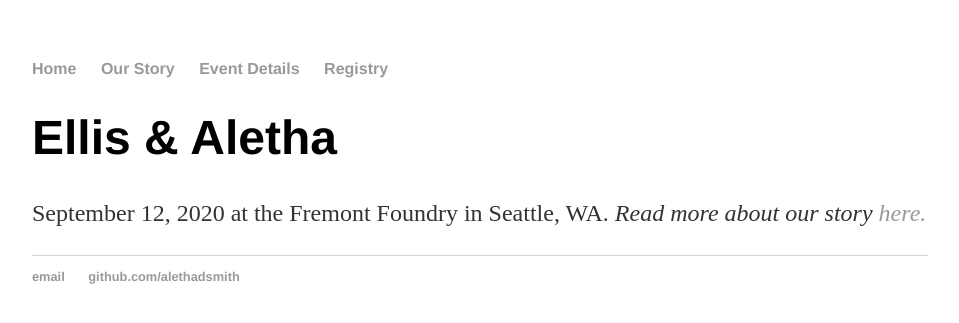
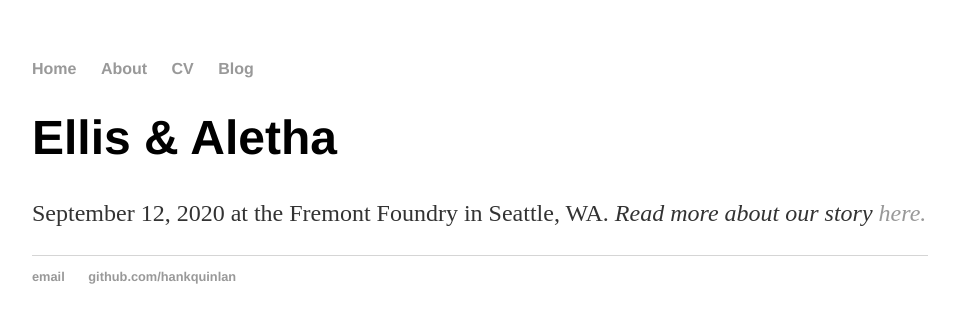
Before and after one commit to alethadsmith/alethadsmith.github.io, a Jekyll site: the page built from index.html, in a window 1280 px wide. Shown: the top 323 px of the page, without its empty margins (160-1119 px from the left). Built offline with Jekyll 4.4.1, drawn with Linux system fonts in a browser that asks for light colours.

Commit message:
Update index.html

```diff
--- a/index.html
+++ b/index.html
@@ -1,30 +1,8 @@
-<!DOCTYPE html>
-<html>
-	<head>
-		<title>Ellis & Aletha Smith Wedding</title>
-		<!-- link to main stylesheet -->
-		<link rel="stylesheet" type="text/css" href="/css/main.css">
-	</head>
-	<body>
-		<nav>
-    		<ul>
-        		<li><a href="/">Home</a></li>
-	        	<li><a href="/our_story">Our Story</a></li>
-        		<li><a href="/event_details">Event Details</a></li>
-        		<li><a href="/registry">Registry</a></li>
-    		</ul>
-		</nav>
-		<div class="container">
-    		<div class="blurb">
-        		<h1>Ellis & Aletha</h1>
-				<p>September 12, 2020 at the Fremont Foundry in Seattle, WA. <em>Read more about our story <a href="/our_story">here.</a></em>  </p>
-    		</div><!-- /.blurb -->
-		</div><!-- /.container -->
-		<footer>
-    		<ul>
-        		<li><a href="mailto:alethadsmith@gmail.com">email</a></li>
-        		<li><a href="https://github.com/alethadsmith">github.com/alethadsmith</a></li>
-			</ul>
-		</footer>
-	</body>
-</html>
+---
+layout: default
+title: Hank Quinlan, Horrible Cop
+---
+<div class="blurb">
+	<h1>Ellis & Aletha</h1>
+	<p>September 12, 2020 at the Fremont Foundry in Seattle, WA. <em>Read more about our story <a href="/our_story">here.</a></em></p>
+</div><!-- /.blurb -->
```
